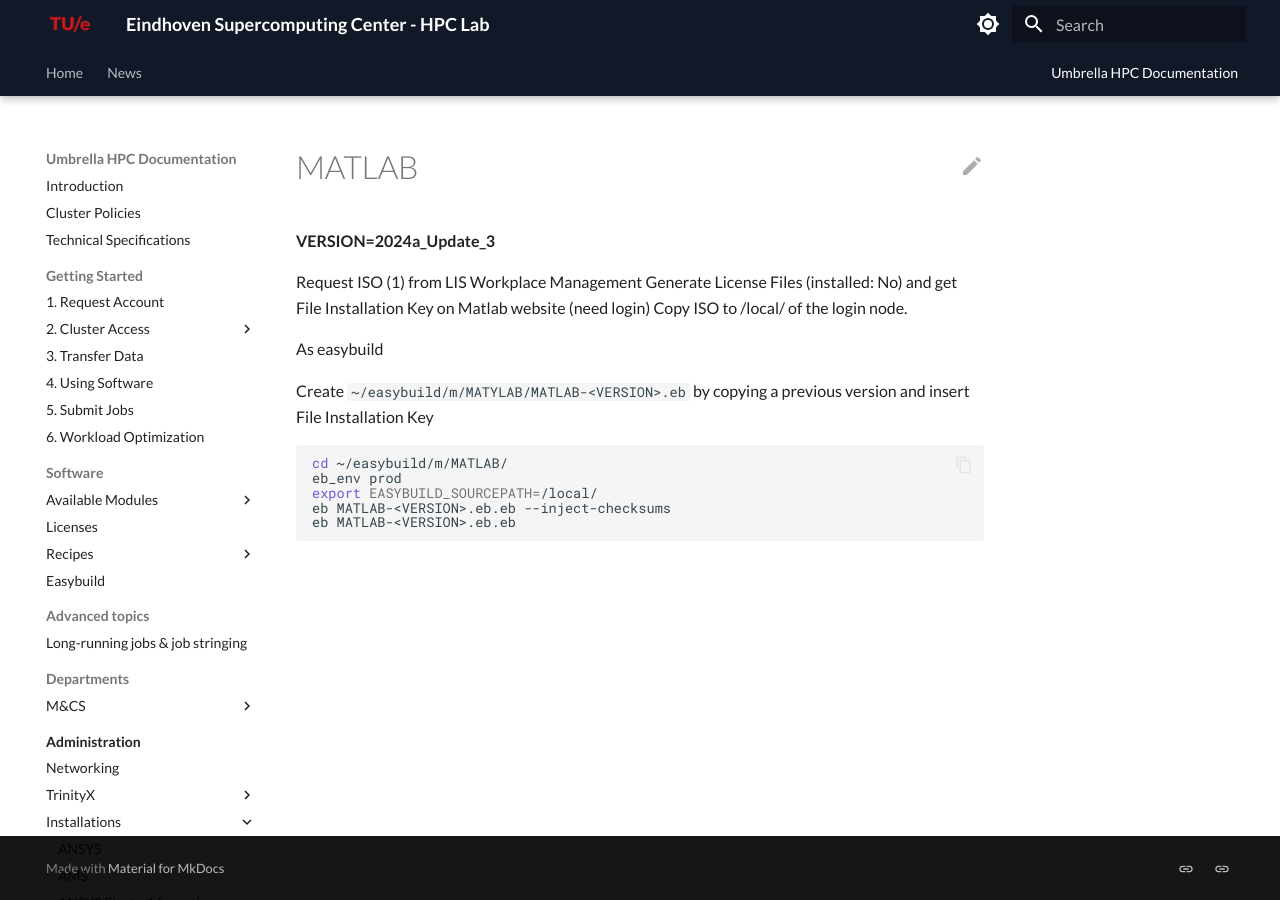
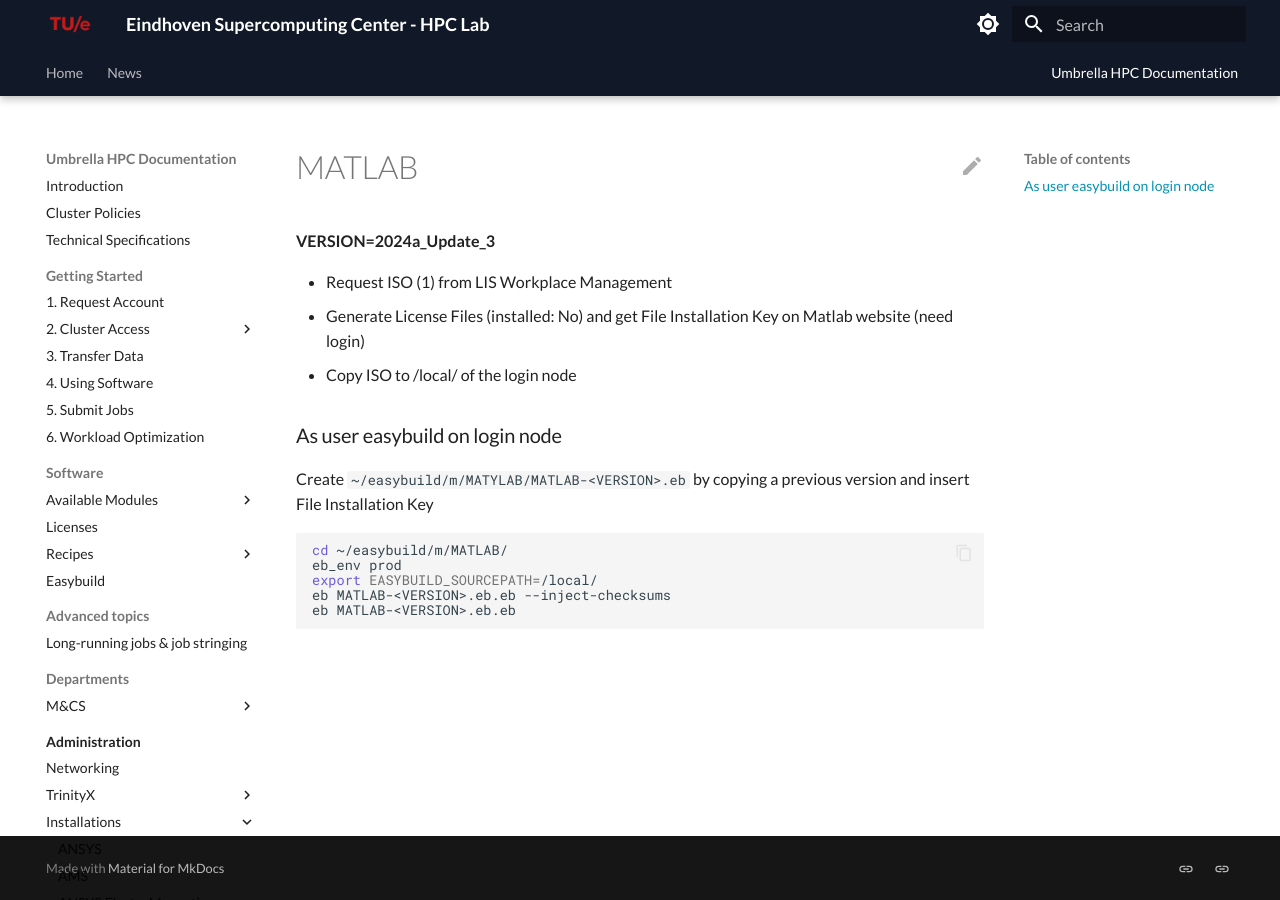
Before and after one commit to gferhpc/supercomputing.tue.nl, an MkDocs documentation site: the page built from pages/documentation/administration/installations/matlab.md, in a window 1280 px wide. Built offline with MkDocs 1.6.1 and Material for MkDocs 9.7.7, drawn with Linux system fonts in a browser that asks for light colours.

Commit message:
Update matlab.md

```diff
--- a/pages/documentation/administration/installations/matlab.md
+++ b/pages/documentation/administration/installations/matlab.md
@@ -2,11 +2,11 @@
 
 **VERSION=2024a_Update_3**
 
-Request ISO (1) from LIS Workplace Management
-Generate License Files (installed: No) and get File Installation Key on Matlab website (need login)
-Copy ISO to /local/ of the login node.
+- Request ISO (1) from LIS Workplace Management
+- Generate License Files (installed: No) and get File Installation Key on Matlab website (need login)
+- Copy ISO to /local/ of the login node
 
-As easybuild
+### As user easybuild on login node
 
 Create `~/easybuild/m/MATYLAB/MATLAB-<VERSION>.eb` by copying a previous version and insert File Installation Key
 
```
